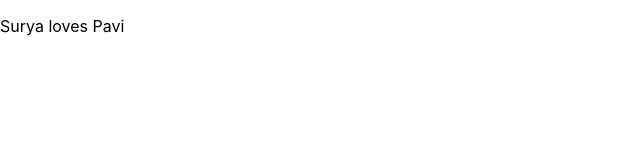
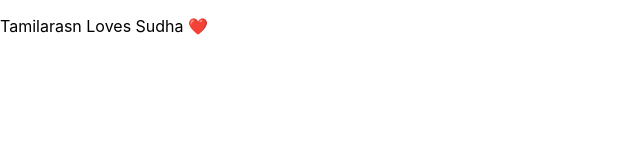
Before and after one commit to VickyAruldoss/Infinity_UI, a React (Create React App) app: page / in a window 1280 px wide. Shown: the top 160 px of the page, without its empty margins (0-640 px from the left). Built offline with nearby package versions, Linux system fonts and the light colour scheme.

Commit message:
Added Tamilarasn as content

```diff
--- a/src/App.tsx
+++ b/src/App.tsx
@@ -1,7 +1,7 @@
 const App = (): JSX.Element => {
   return (
     <div className='App'>
-      <p>Surya loves Pavi</p>
+      <p>Tamilarasn Loves Sudha ❤️</p>
     </div>
   )
 }
```
Also changed, not shown: 1 other file (tests, documents, lock files or other folders).
